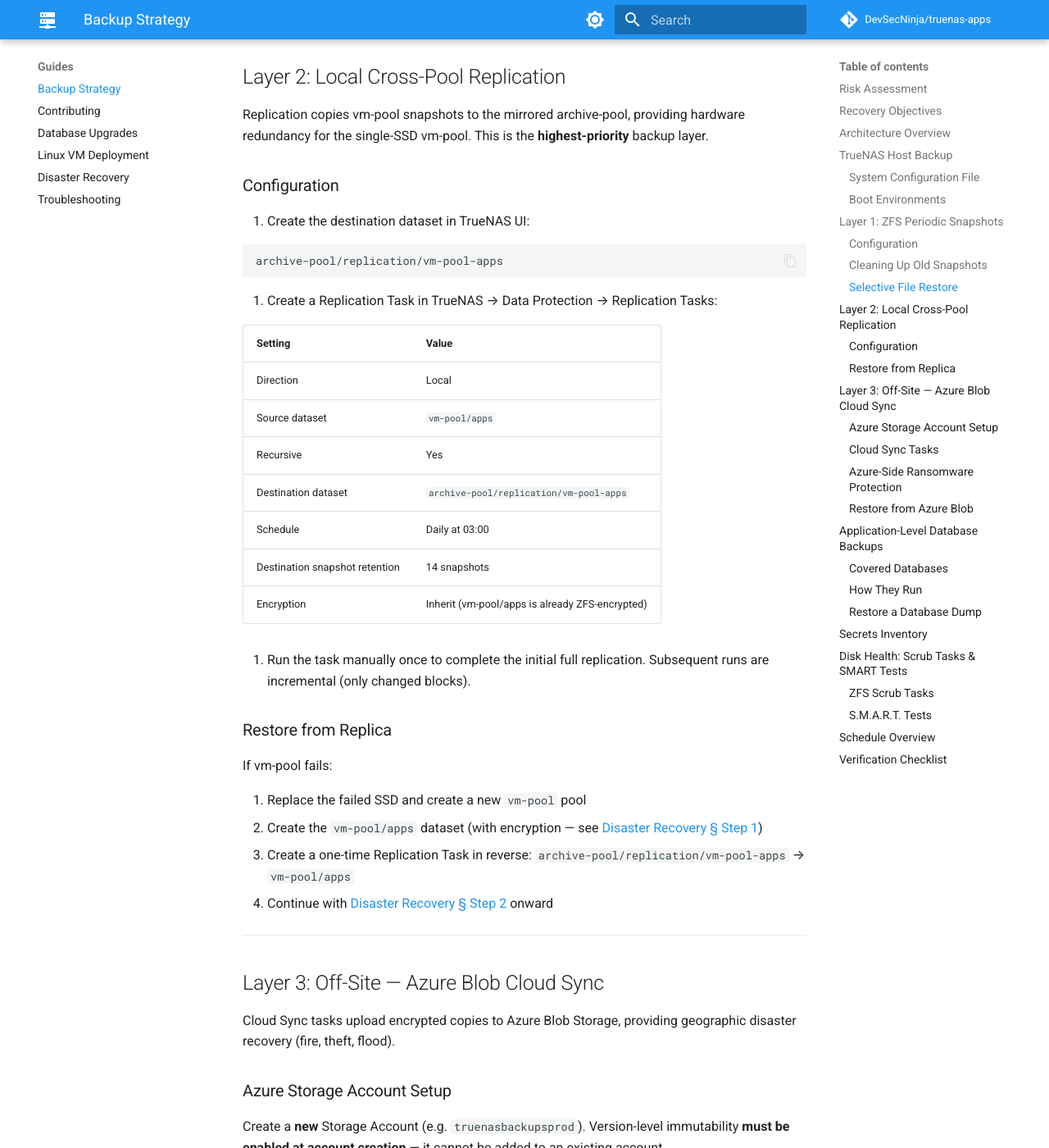
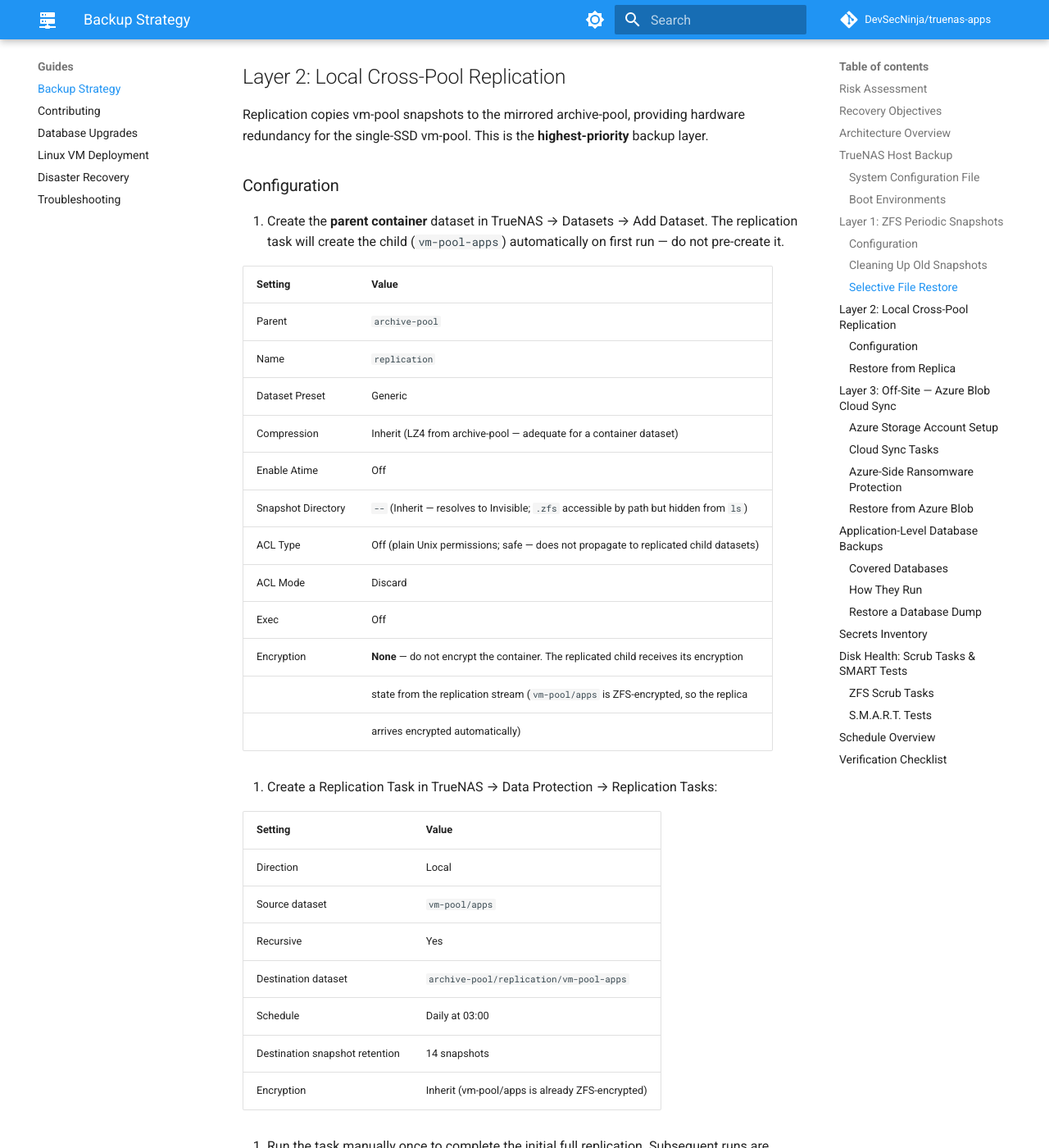
Before and after one commit to DevSecNinja/truenas-apps, an MkDocs documentation site: the page built from docs/BACKUP.md, in a window 1280 px wide and 1400 px high, scrolled down 4956 px. Shown: the whole window at 82% size. Built offline with MkDocs 1.6.1 and Material for MkDocs 9.7.7, drawn with Linux system fonts in a browser that asks for light colours; comment, search, counter and statistics services are not loaded.

Commit message:
docs: update backup documentation with detailed instructions for creating the parent container dataset and configuring replication settings

````diff
--- a/docs/BACKUP.md
+++ b/docs/BACKUP.md
@@ -157,11 +157,22 @@
 
 ### Configuration
 
-1. Create the destination dataset in TrueNAS UI:
+1. Create the **parent container** dataset in TrueNAS → Datasets → Add Dataset. The replication task will create the child (`vm-pool-apps`) automatically on first run — do not pre-create it.
 
-   ```text
-   archive-pool/replication/vm-pool-apps
-   ```
+   | Setting            | Value                                                                                  |
+   | ------------------ | -------------------------------------------------------------------------------------- |
+   | Parent             | `archive-pool`                                                                         |
+   | Name               | `replication`                                                                          |
+   | Dataset Preset     | Generic                                                                                |
+   | Compression        | Inherit (LZ4 from archive-pool — adequate for a container dataset)                     |
+   | Enable Atime       | Off                                                                                    |
+   | Snapshot Directory | `--` (Inherit — resolves to Invisible; `.zfs` accessible by path but hidden from `ls`) |
+   | ACL Type           | Off (plain Unix permissions; safe — does not propagate to replicated child datasets)   |
+   | ACL Mode           | Discard                                                                                |
+   | Exec               | Off                                                                                    |
+   | Encryption         | **None** — do not encrypt the container. The replicated child receives its encryption  |
+   |                    | state from the replication stream (`vm-pool/apps` is ZFS-encrypted, so the replica     |
+   |                    | arrives encrypted automatically)                                                       |
 
 2. Create a Replication Task in TrueNAS → Data Protection → Replication Tasks:
 
````
